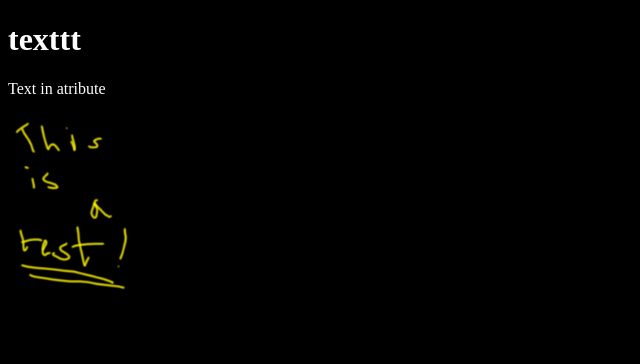
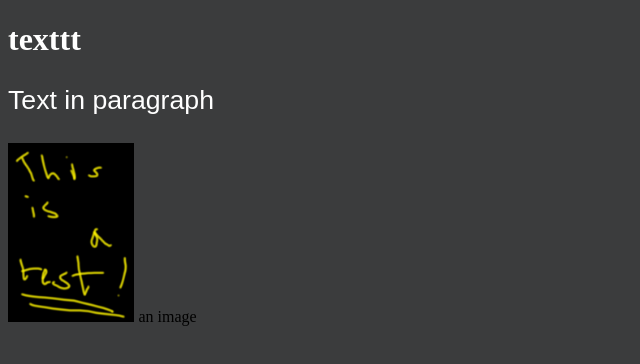
Before and after one commit to toniabv69/It_Project, a plain HTML site: page main.html in a window 1280 px wide. Shown: the whole page, without its empty margins (0-640 px from the left). Drawn offline with Linux system fonts and the light colour scheme.

Commit message:
Changed background and did some css

```diff
--- a/main.html
+++ b/main.html
@@ -3,10 +3,17 @@
   <head>
     <title> This Is NOT Google? </title>
     <link rel="icon" type="image/x-icon" href="images\favicon.png">
+    <style>
+      p{
+        font-family: sans-serif;
+        font-size: 20pt;
+        color:white;
+      }
+    </style>
   </head>
-  <body style="background-color:black;">
+  <body style="background-color:#3b3c3d;">
     <h1 style="color:white;">texttt</h1>
-    <p style="color:white"> Text in atribute </p>
-    <img src="images\test1.png" width="10%" style="color:white;"> an image </img>
+    <p> Text in paragraph </p>
+    <img src="images\test1.png" width="10%"> an image </img>
   </body>
 </html>
```
